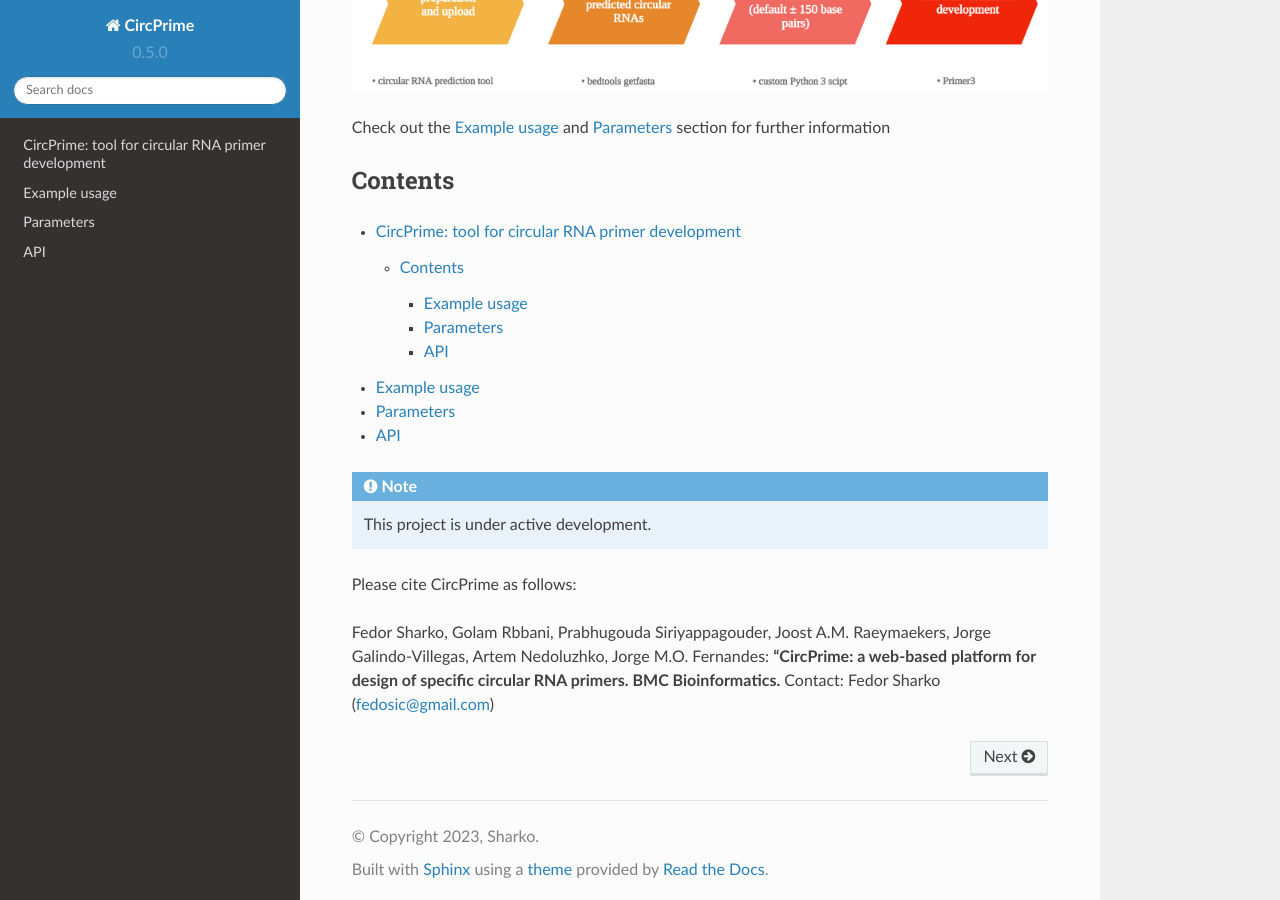
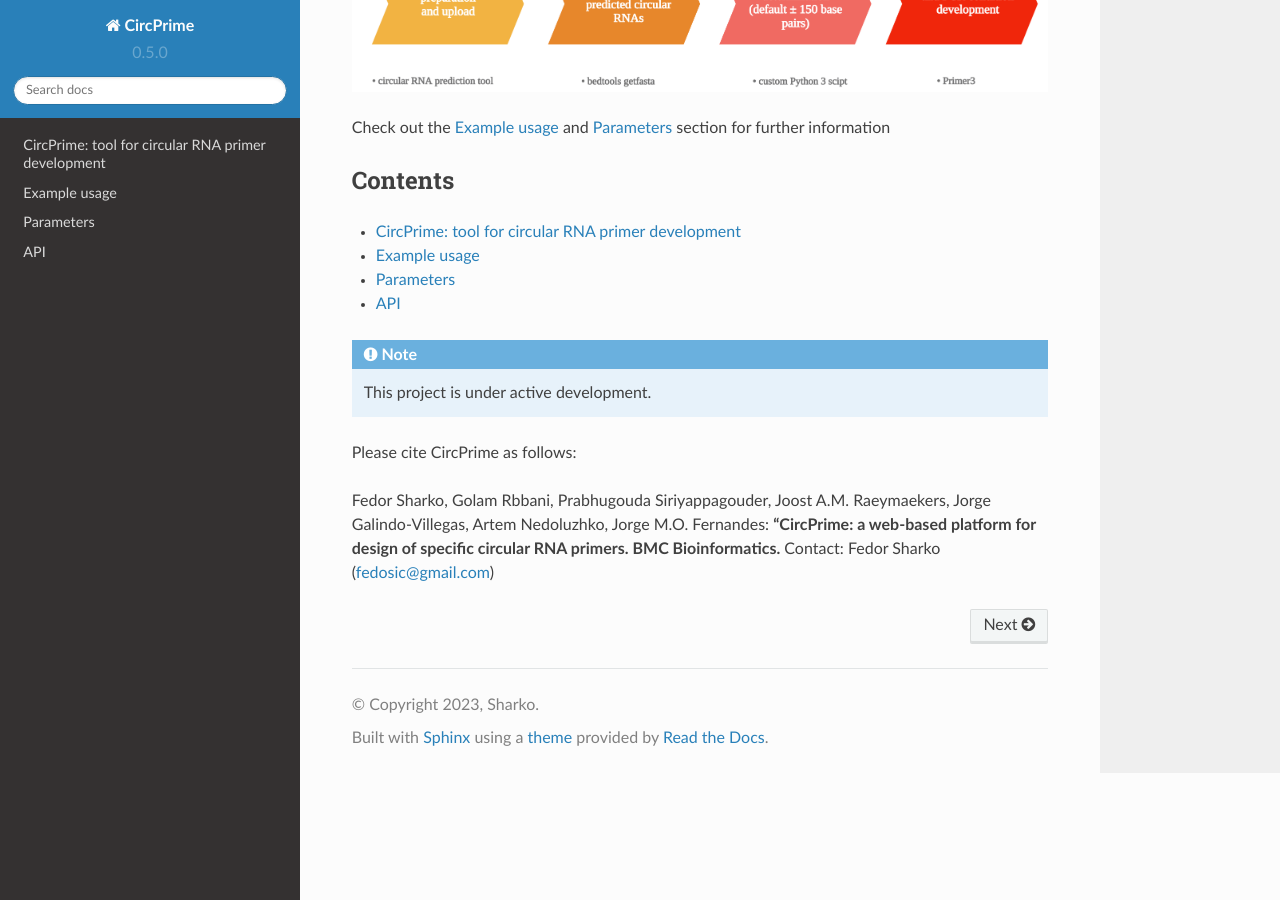
Before and after one commit to SharkoTools/CircPrime, a Sphinx documentation site: the page built from docs/source/index.rst, in a window 1280 px wide and 900 px high, scrolled down 812 px. Built offline with Sphinx 7.4.7 and the Read the Docs theme 2.0.0, drawn with Linux system fonts in a browser that asks for light colours; pages that are not in the unit, such as notebooks, are missing from menus.

Commit message:
Update About.rst

```diff
--- a/docs/source/About.rst
+++ b/docs/source/About.rst
@@ -14,15 +14,6 @@
 
 Check out the :doc:`usage` and :doc:`Parametrs` section for further information
 
-Contents
---------
-
-.. toctree::
-   About
-   usage
-   Parametrs
-   api
-
 .. note::
 
    This project is under active development.
```
